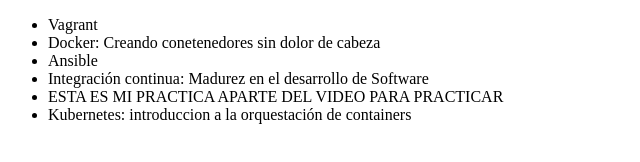
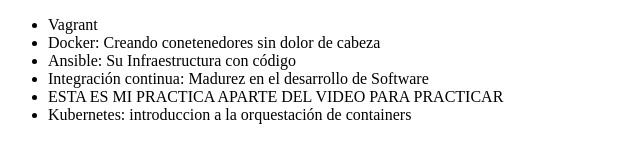
Before and after one commit to jocesman21/alura-git, a plain HTML site: page index.html in a window 1280 px wide. Shown: the whole page, without its empty margins (0-640 px from the left). Drawn offline with Linux system fonts and the light colour scheme.

Commit message:
Modificando el nombre del curso ansible

```diff
--- a/index.html
+++ b/index.html
@@ -8,7 +8,7 @@
      <ul>
          <li> Vagrant </li>
          <li> Docker: Creando conetenedores sin dolor de cabeza</li>
-         <li> Ansible </li>
+         <li> Ansible: Su Infraestructura con código </li>
          <li> Integración continua: Madurez en el desarrollo de Software </li>
          <li> ESTA ES MI PRACTICA APARTE DEL VIDEO PARA PRACTICAR</li>
          <li>Kubernetes: introduccion a la orquestación de containers </li>
```
